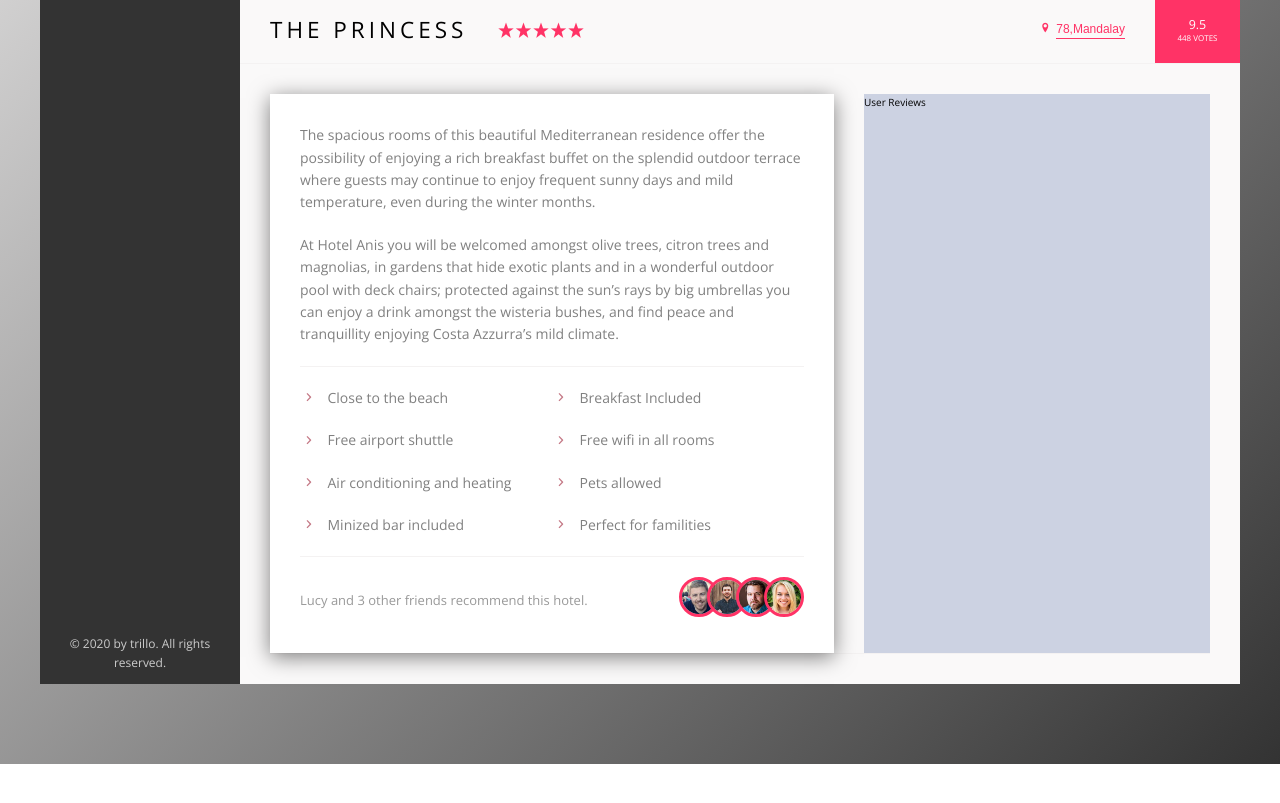
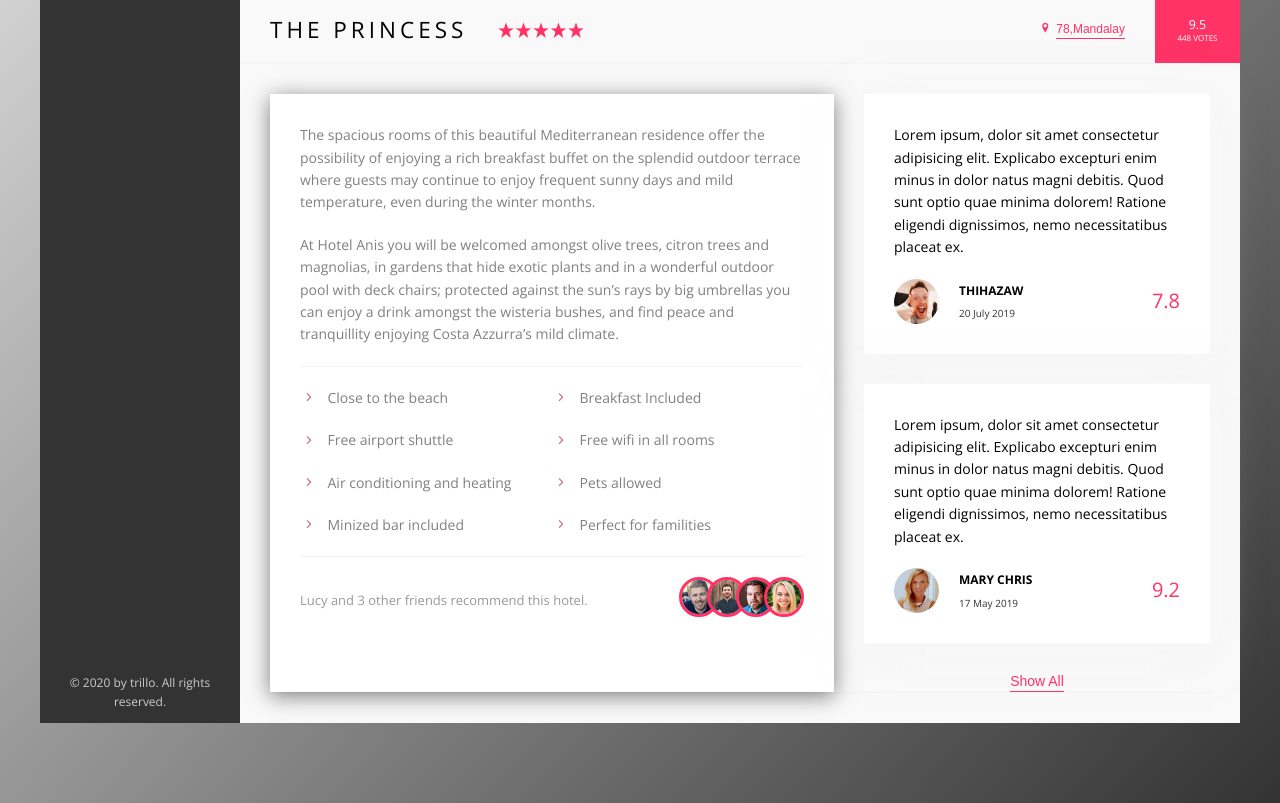
Before and after one commit to mgthihazaw/Flexbox, a website: page index.html in a window 1280 px wide. Shown: the part 544-1347 px from the top of the page. Before the commit the page ends 1308 px from the top, so only its background shows below. Drawn offline with nearby package versions, Linux system fonts and the light colour scheme; files whose address does not match are found by name.

Commit message:
add user's reviews

```diff
--- a/index.html
+++ b/index.html
@@ -162,7 +162,45 @@
               </div>
             </div>
             <div class="user-reviews">
-              User Reviews
+
+                <figure class="review">
+                  <blockquote class="review__text">
+                    Lorem ipsum, dolor sit amet consectetur adipisicing elit. Explicabo excepturi enim minus in dolor natus magni debitis. Quod sunt optio quae minima dolorem! Ratione eligendi dignissimos, nemo necessitatibus placeat ex.
+                  </blockquote>
+                  <figurecaption class="review__user">
+                    <img src="img/user-1.jpg" alt="" class="review__photo">
+                    <div class="review__user-box">
+                      <p class="review__user-name">Thihazaw</p>
+                      <p class="review__user-date">20 July 2019</p>
+                    </div>
+
+                    <div class="review__rating">
+                     7.8
+                    </div>
+                  </figurecaption>
+                </figure>
+
+                <figure class="review">
+                  <blockquote class="review__text">
+                    Lorem ipsum, dolor sit amet consectetur adipisicing elit. Explicabo excepturi enim minus in dolor natus magni debitis. Quod sunt optio quae minima dolorem! Ratione eligendi dignissimos, nemo necessitatibus placeat ex.
+                  </blockquote>
+                  <figurecaption class="review__user">
+                    <img src="img/user-2.jpg" alt="" class="review__photo">
+                    <div class="review__user-box">
+                      <p class="review__user-name">Mary Chris</p>
+                      <p class="review__user-date">17 May 2019</p>
+                    </div>
+
+                    <div class="review__rating">
+                      9.2
+                    </div>
+                  </figurecaption>
+                </figure>
+
+                <button class="btn-inline">Show All</button>
+
+
+
             </div>
           </div>
         </main>
--- a/sass/_component.scss
+++ b/sass/_component.scss
@@ -353,3 +353,51 @@ margin-bottom : 2rem;
 
   }
 }
+/*****************************************
+       Review
+*****************************************/
+
+
+.review{
+  background-color: #fff;
+  box-shadow: 0 1rem 4rem rgba(rgb(243, 243, 243), 0.5);
+  padding: 3rem;
+  margin-bottom: 3rem;
+  &__text{
+    margin-bottom: 2rem;
+  }
+
+  &__user{
+
+    display:flex;
+    align-items: center;
+
+    &-box{
+     margin-right:auto;
+
+    }
+    &-name{
+     font-weight:700;
+     font-size:1.2rem;
+     margin-bottom:0.5rem;
+     text-transform: uppercase;
+    }
+    &-date{
+     font-size:1rem;
+     color: var(--grey-dark-1);
+    }
+
+  }
+  &__photo{
+    width:4.5rem;
+    height:4.5rem;
+    border-radius: 50%;
+    margin-right:2rem;
+       }
+  &__rating{
+   font-size:2rem;
+   color: var(--primary-light);
+  }
+
+
+}
--- a/sass/_layout.scss
+++ b/sass/_layout.scss
@@ -40,6 +40,8 @@
   display: flex;
   margin: 3rem;
   border-bottom: 1px solid var(--grey-light-2);
+  font-size: 1.4rem;
+  font-weight: 100;
 }
 .description {
   background-color: #fff;
@@ -47,11 +49,13 @@
   margin-right: 3rem;
   padding: 3rem;
   box-shadow: 0 0.4rem 2rem rgba(#000, 0.5);
-  font-size: 1.4rem;
-  font-weight: 100;
+
  color: grey;
 }
 .user-reviews {
-  background-color: rgb(204, 210, 226);
+
   flex: 1;
+  display: flex;
+  flex-direction: column;
+  align-items: center;
 }
```
Also changed, not shown: css/style.css.
